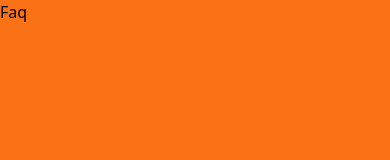
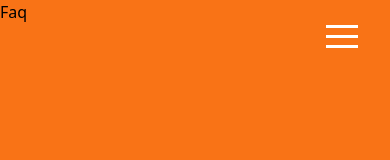
Before and after one commit to HenryBJ/web.wepromolink.com, a React (Create React App) app: page /faq in a window 390 px wide. Shown: the top 160 px of the page. Built offline with nearby package versions, Linux system fonts and the light colour scheme.

Commit message:
Hamburger Menu

```diff
--- a/package.json
+++ b/package.json
@@ -17,6 +17,7 @@
     "@types/react": "^18.0.26",
     "@types/react-dom": "^18.0.10",
     "firebase": "^9.15.0",
+    "hamburger-react": "^2.5.0",
     "react": "^18.2.0",
     "react-dom": "^18.2.0",
     "react-router-dom": "^6.6.1",
--- /dev/null
+++ b/src/components/MenuHamb/index.tsx
@@ -0,0 +1,15 @@
+import { Divide as Hamburger } from 'hamburger-react'
+
+export default function MenuHamb() {
+
+    return (
+        <div>
+            <Hamburger color="white" duration={1.2} onToggle={toggled => {
+                if (toggled) {
+                    // open a menu
+                } else {
+                    // close a menu
+                }
+            }} />
+        </div>)
+}
--- a/src/layouts/HomeLayout/index.tsx
+++ b/src/layouts/HomeLayout/index.tsx
@@ -3,6 +3,7 @@ import { useState } from 'react'
 import { Link, Navigate, Outlet } from 'react-router-dom'
 import Graphic from '../../components/Graphic'
 import Logo from '../../components/Logo'
+import MenuHamb from '../../components/MenuHamb'
 import NavBar from '../../components/NavBar'
 import { NavButton } from '../../components/NavButton'
 import { AuthProvider, useAuth } from '../../hooks/Auth'
@@ -40,8 +41,11 @@ export default function HomeLayout() {
                     </AuthProvider>
                 </div>
             </div>
-            <div className='hidden md:absolute top-0 left-1'>
+            <div className='hidden md:block md:absolute top-0 left-1'>
                 <Graphic scale={0.5} />
+            </div>
+            <div className='md:hidden  absolute top-3 right-6'>
+                <MenuHamb/>
             </div>
         </div>
     )
```
Also changed, not shown: 2 other files (tests, documents, lock files or other folders).
